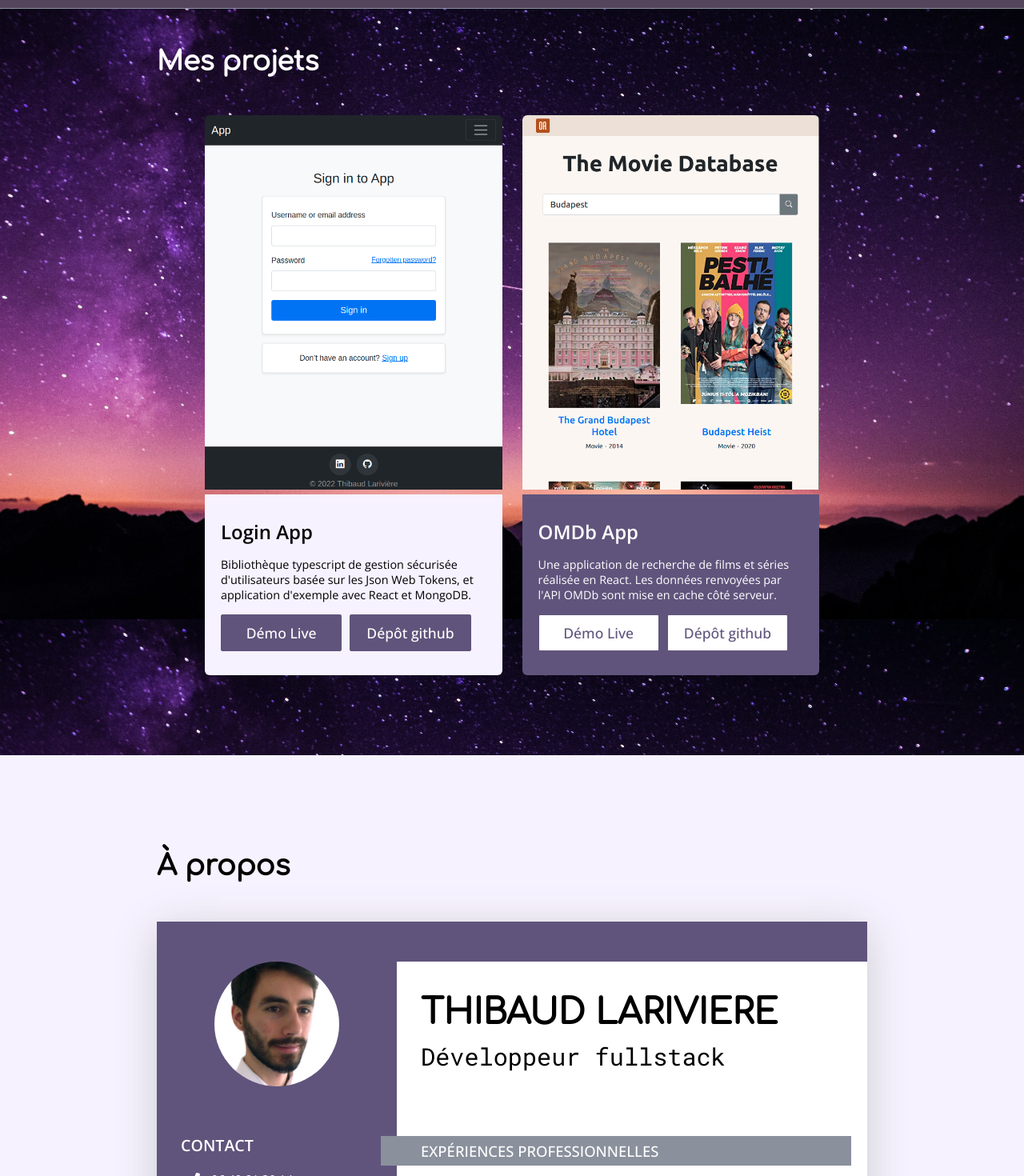
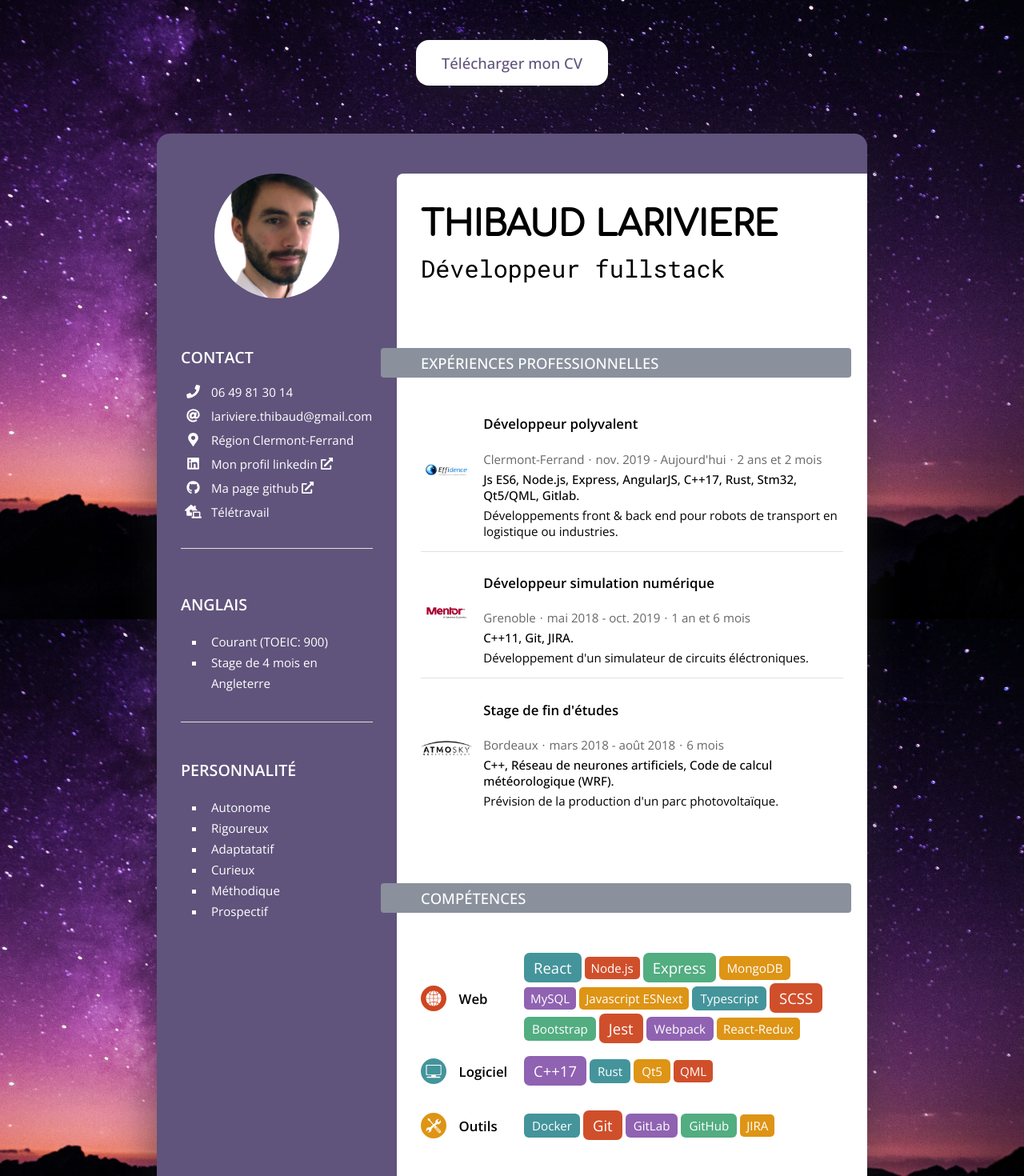
Before and after one commit to tlariviere/portfolio, a React (Create React App) app: page / in a window 1280 px wide. Shown: the part 40-1510 px from the top of the page at 80% size. Built offline with nearby package versions, Linux system fonts and the light colour scheme.

Commit message:
Remove Portfolio section

```diff
--- a/src/components/Footer.module.scss
+++ b/src/components/Footer.module.scss
@@ -2,7 +2,6 @@
 
 .Footer {
   background-color: $darkPurpleAlt;
-  border-top: 1px solid $grey;
   color: white;
 
   .Container {
--- a/src/containers/App.tsx
+++ b/src/containers/App.tsx
@@ -1,8 +1,6 @@
 import React from "react";
 import { BrowserRouter } from "react-router-dom";
 
-import Header from "../components/Header";
-import Portfolio from "./Portfolio";
 import CV from "./CV";
 import Footer from "../components/Footer";
 import styles from "./App.module.scss";
@@ -11,8 +9,6 @@
   return (
     <BrowserRouter>
       <div className={styles.App}>
-        <Header />
-        <Portfolio />
         <CV />
         <Footer />
       </div>
--- a/src/containers/CV.module.scss
+++ b/src/containers/CV.module.scss
@@ -36,8 +36,18 @@
   }
 }
 
+.WithShadow {
+  box-shadow: 0px 10px 50px rgba(34, 34, 34, 0.5);
+}
+
 .CV {
   padding: 70px 0 80px 0;
+  min-height: 100vh;
+  background-image: url("../assets/bg-purple.jpg");
+  background-attachment: fixed;
+  background-position: left bottom;
+  background-repeat: no-repeat;
+  background-size: cover;
   font-size: 1.05em;
 
   .Container {
@@ -58,12 +68,17 @@
     a.DownloadCV {
       @extend .Button;
       @extend .Light;
+      @extend .WithShadow;
       font-size: 1.1em;
       font-weight: 500;
-      margin-top: 40px;
+      margin-bottom: 40px;
+      border-radius: 16px;
+      padding: 16px 32px;
+      border-width: 0;
     }
 
     > div {
+      @extend .WithShadow;
       display: grid;
       grid-template-columns: 300px auto;
       grid-template-rows: 220px 325px max-content;
@@ -71,11 +86,11 @@
         "profile mainTitle"
         "profile mainBody"
         "sidePane mainBody";
-      box-shadow: 0px 10px 50px #ccc;
       margin-top: 20px;
       width: 100%;
 
-      h1, h2 {
+      h1,
+      h2 {
         margin: 10px 0;
       }
 
@@ -83,14 +98,15 @@
         font-size: 2.6em;
       }
 
-      h1, h3 {
+      h1,
+      h3 {
         text-transform: uppercase;
       }
 
       h2 {
         font-size: 1.8em;
         font-weight: 360;
-        font-family: 'Roboto Mono', monospace;
+        font-family: "Roboto Mono", monospace;
         margin-bottom: 0;
       }
 
@@ -103,9 +119,9 @@
         padding-left: 31px;
 
         li {
-            font-size: 0.9em;
-            line-height: 26px;
-            padding-left: 7px;
+          font-size: 0.9em;
+          line-height: 26px;
+          padding-left: 7px;
         }
       }
 
@@ -135,17 +151,29 @@
     }
 
     &:nth-child(2) {
+      border-top-left-radius: 16px;
       grid-area: profile;
+    }
+
+    &:nth-child(4) {
+      border-bottom-left-radius: 16px;
     }
 
     @include isNotLargeScreen {
       &:nth-child(2) {
+        border-top-left-radius: 0;
         grid-area: profile;
+      }
+
+      &:nth-child(4) {
+        border-bottom-left-radius: 0;
       }
     }
   }
 
   .Main {
+    border-top-right-radius: 16px;
+    border-bottom-right-radius: 16px;
     background-color: $darkPurple;
 
     > section {
@@ -166,12 +194,18 @@
         padding: 6px 30px 6px 50px;
         position: relative;
         right: 20px;
+        border-radius: 4px;
 
         @include isNotLargeScreen {
           right: 0;
           padding-left: 30px;
         }
       }
+    }
+
+    @include isNotLargeScreen {
+      border-top-right-radius: 0;
+      border-bottom-right-radius: 0;
     }
   }
 
@@ -181,6 +215,7 @@
     grid-area: mainTitle;
 
     > section {
+      border-top-left-radius: 8px;
       height: 110px;
 
       @include isNotLargeScreen {
@@ -193,10 +228,15 @@
     @extend .Main;
     grid-area: mainBody;
     padding-bottom: 50px;
+
+    > section:last-child {
+      border-bottom-left-radius: 8px;
+    }
   }
 
   @include isNotLargeScreen {
-    .Main, .SidePane {
+    .Main,
+    .SidePane {
       width: 100%;
     }
   }
--- a/src/containers/CV.tsx
+++ b/src/containers/CV.tsx
@@ -47,19 +47,22 @@
   return (
     <article id="cv" className={styles.CV}>
       <div className={styles.Container}>
-        <h1>&Agrave; propos</h1>
+        <DownloadCV />
+
         <div>
           <MainTitle />
+
           <div className={styles.SidePane}>
             <Profile />
           </div>
+
           <MainBody />
+
           <div className={styles.SidePane}>
             <Languages />
             <SoftSkills />
           </div>
         </div>
-        <DownloadCV />
       </div>
     </article>
   );
--- a/src/containers/Portfolio.module.scss
+++ b/src/containers/Portfolio.module.scss
@@ -3,7 +3,6 @@
 
 .Portfolio {
   padding-top: 50px;
-  min-height: 100vh;
   min-height: 100vh;
   background-image: url("../assets/bg-purple.jpg");
   background-attachment: fixed;
```
Also changed, not shown: 1 other file (tests, documents, lock files or other folders).
